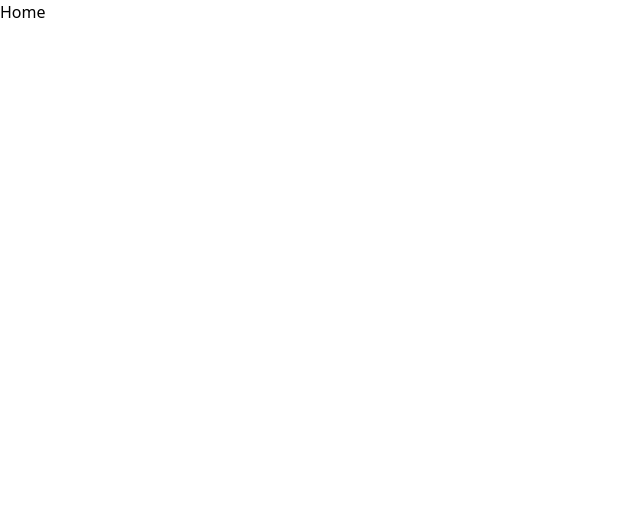
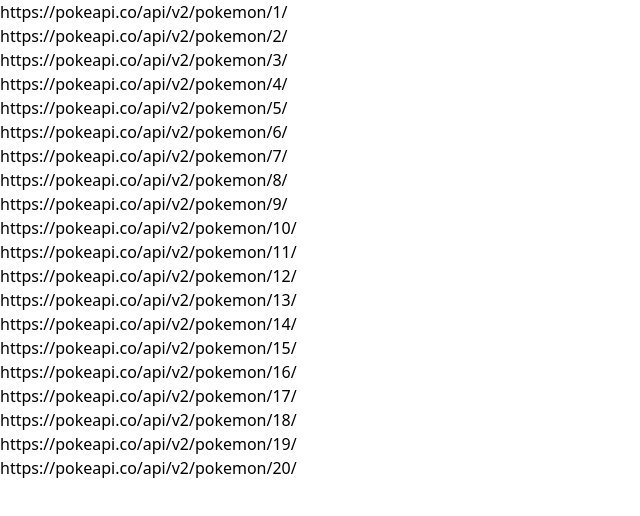
Before and after one commit to WeslleySORDev/pokedex, a Next.js app: page / in a window 1280 px wide. Shown: the top 516 px of the page, without its empty margins (0-640 px from the left). Built offline with nearby package versions, Linux system fonts and the light colour scheme.

Commit message:
feat: configuração tanstack query

```diff
--- /dev/null
+++ b/src/app/components/query-client-provider-wrapper.tsx
@@ -0,0 +1,17 @@
+"use client"
+import { QueryClient, QueryClientProvider } from "@tanstack/react-query";
+import { ReactNode } from "react";
+
+const queryClient = new QueryClient();
+
+type QueryClientProviderWrapperProps = {
+  children: ReactNode;
+};
+
+export function QueryClientProviderWrapper({
+  children,
+}: QueryClientProviderWrapperProps) {
+  return (
+    <QueryClientProvider client={queryClient}>{children}</QueryClientProvider>
+  );
+}
--- a/src/app/layout.tsx
+++ b/src/app/layout.tsx
@@ -1,9 +1,10 @@
 import type { Metadata } from "next";
 import "./globals.css";
+import { QueryClientProviderWrapper } from "./components/query-client-provider-wrapper";
 
 export const metadata: Metadata = {
-  title: "Create Next App",
-  description: "Generated by create next app",
+  title: "Pokedex",
+  description: "Um aplicativo de pokedex feito para estudar performance.",
 };
 
 export default function RootLayout({
@@ -13,7 +14,9 @@
 }>) {
   return (
     <html lang="pt-BR">
-      <body>{children}</body>
+      <body>
+        <QueryClientProviderWrapper>{children}</QueryClientProviderWrapper>
+      </body>
     </html>
   );
 }
--- a/src/app/page.tsx
+++ b/src/app/page.tsx
@@ -1,7 +1,28 @@
+import allPokemonNameAndUrlFromPokeApi from "./utils/all-pokemon-name-and-url-from-poke-api.json";
+
+const MAX_ITEMS_ON_PAGE = 20;
+
 export default function Home() {
+  const split_array_into_chunks = (
+    array: string[],
+    size: number
+  ): string[][] => {
+    const result: string[][] = [];
+    for (let i = 0; i < array.length; i += size) {
+      const chunk = array.slice(i, i + size);
+      result.push(chunk);
+    }
+    return result;
+  };
+  const all_pokemon_url_divided_by_pages = split_array_into_chunks(
+    allPokemonNameAndUrlFromPokeApi.pokemons.map((pokemon) => pokemon.url),
+    MAX_ITEMS_ON_PAGE
+  );
   return (
     <main>
-      <h1>Home</h1>
+      {all_pokemon_url_divided_by_pages[0].map(pokemon => (
+        <p>{pokemon}</p>
+      ))}
     </main>
   );
 }
```
Also changed, not shown: package.json (+7 -5 lines), .eslintrc.json, 1 other file (tests, documents, lock files or other folders).
